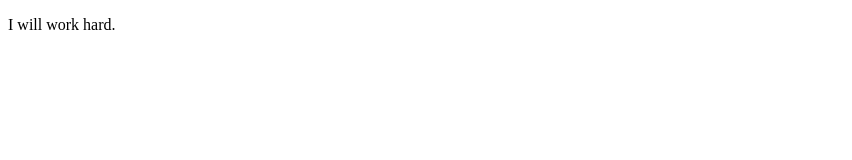
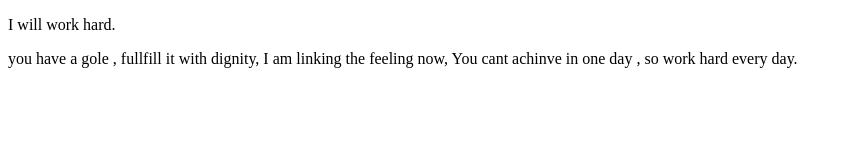
Before and after one commit to MuhitKhanTaosif/Over_react, a plain HTML site: page index.html in a window 1280 px wide. Shown: the whole page, without its empty margins (0-852 px from the left). Drawn offline with Linux system fonts and the light colour scheme.

Commit message:
lear from yout mistake, don't repeat the same mistake

```diff
--- a/index.html
+++ b/index.html
@@ -7,5 +7,6 @@
 </head>
 <body>
     <p>I will work hard.</p>
+    <P>you have a gole , fullfill it with dignity, I am linking the feeling now, You cant achinve in one day , so work hard every day.</P>
 </body>
 </html>
```
